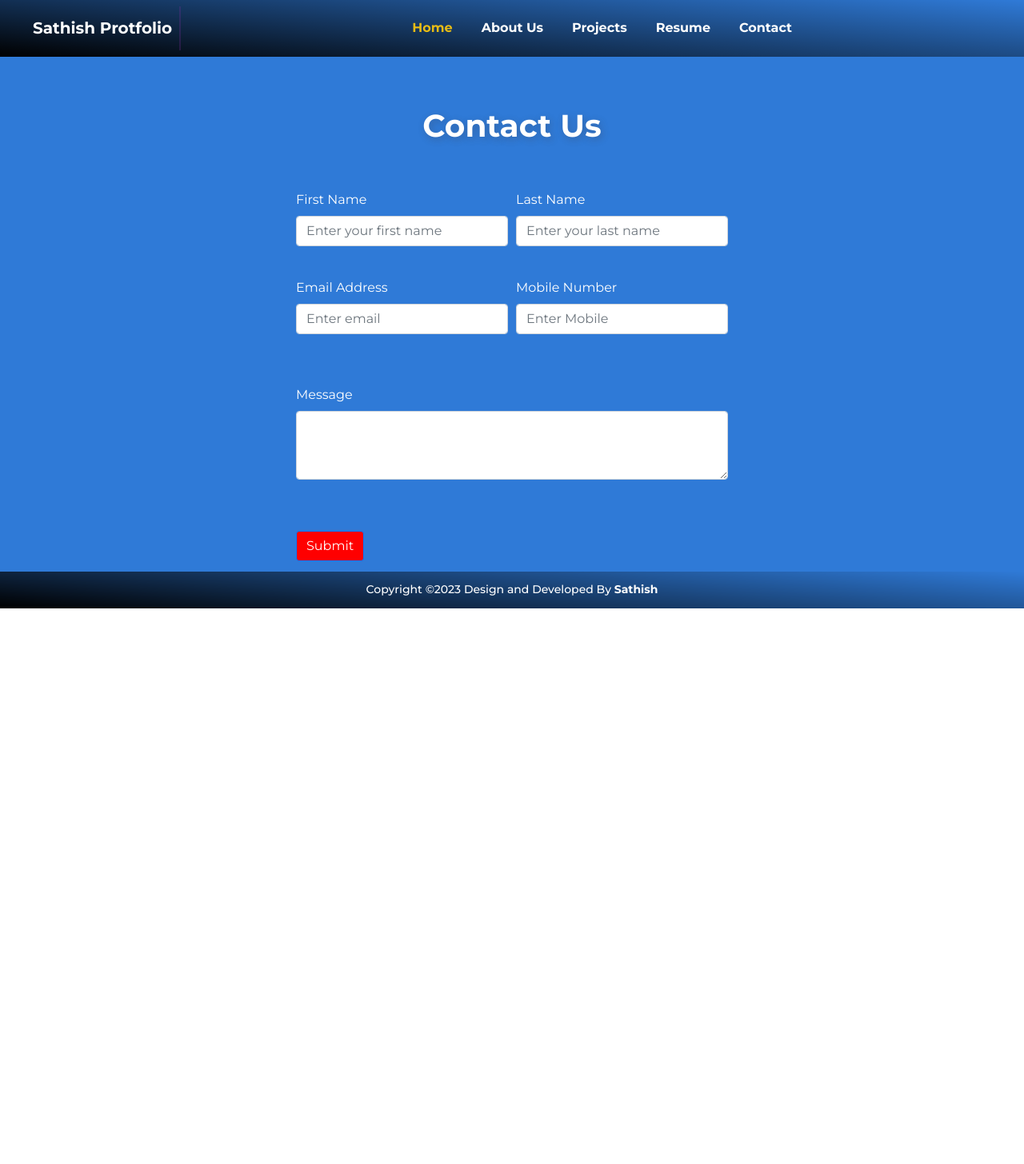
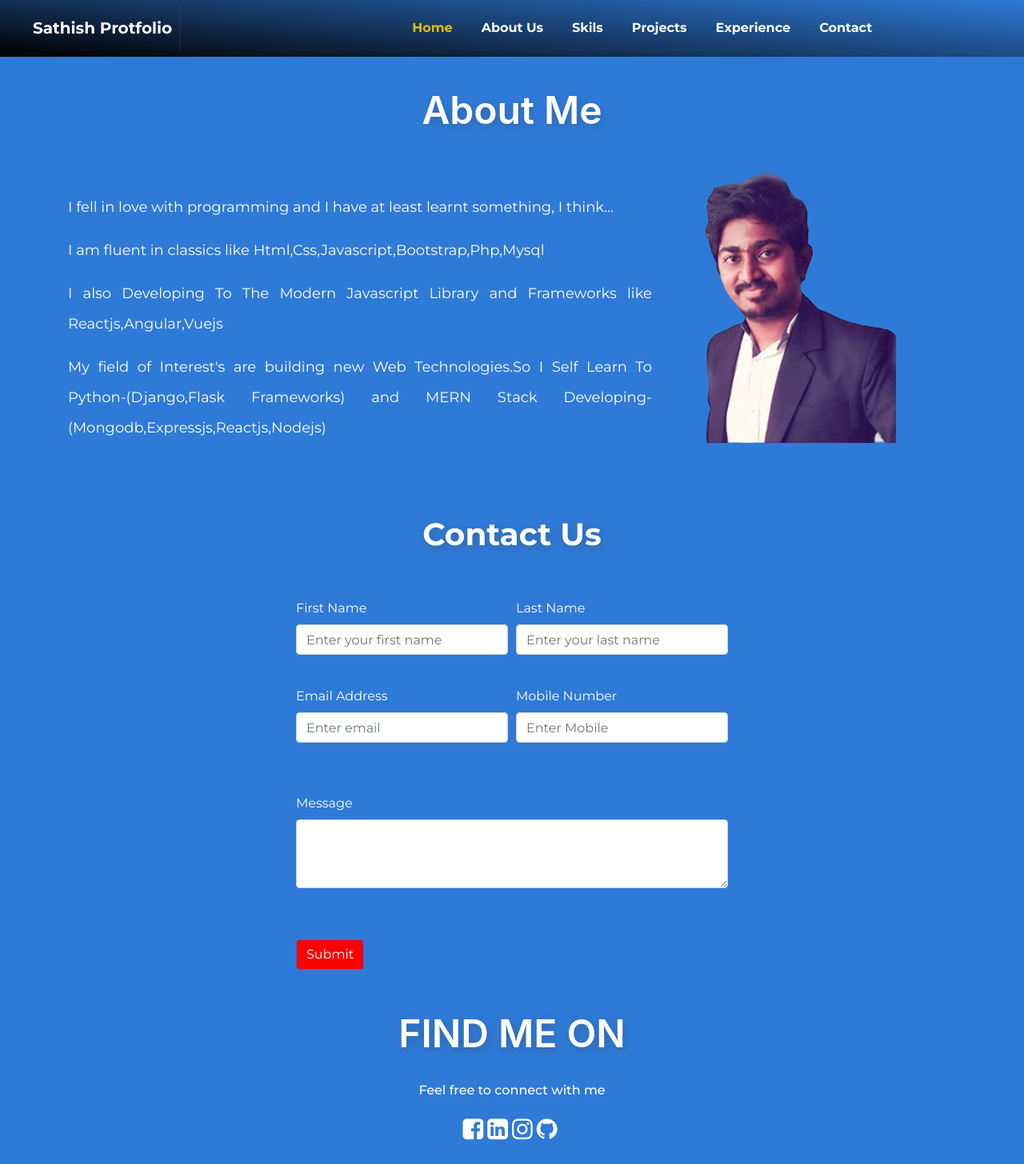
Before and after one commit to sathish19961412/sathishprofile, a React (Create React App) app: page /contact in a window 1280 px wide. Shown: the whole page at 80% size. Before the commit the page ends 800 px from the top, so only its background shows below. Built offline with nearby package versions, Linux system fonts and the light colour scheme; a small style sheet from the web is missing.

Commit message:
Create Landing Portfolio in Reactjs smoth scrolling use

```diff
--- a/package.json
+++ b/package.json
@@ -16,6 +16,7 @@
     "react-dom": "^18.2.0",
     "react-router-dom": "^6.3.0",
     "react-scripts": "5.0.1",
+    "react-scroll": "^1.8.9",
     "web-vitals": "^2.1.4"
   },
   "scripts": {
--- a/src/About.js
+++ b/src/About.js
@@ -9,7 +9,6 @@ export default function Abouts()
 {
       return(
         <Fragment>
-         <Navbar/>
   <section id="about">
   <div className='container'>
       <div className='row'>
@@ -22,7 +21,6 @@ export default function Abouts()
       </div>
   </div>
 </section>
-<Footer></Footer>
 </Fragment>
       );
 }
--- a/src/App.js
+++ b/src/App.js
@@ -2,10 +2,10 @@
 import React from 'react';
 import './App.css';
 import '../src/assets/css/cssanimation.css';
+import Navbar from './Navbar';
 import Home from './Home';
-import {Routes,Route} from 'react-router-dom';
 import Contacts from './Contact';
-import Abouts from './About';
+import Footer from './Footer';
 import AOS from "aos";
 import "aos/dist/aos.css";
 AOS.init();
@@ -13,11 +13,10 @@ AOS.init();
 function App() {
   return (
     <div className="App">
-        <Routes>
-            <Route path='/' element={<Home />}></Route>
-            <Route path='/about' element={<Abouts/>}></Route>
-            <Route path='/contact' element={<Contacts/>}></Route>
-        </Routes>
+        <Navbar />
+        <Home/>
+        <Contacts />
+        <Footer />
     </div>
   );
 }
--- a/src/Contact.js
+++ b/src/Contact.js
@@ -4,8 +4,7 @@ import {useRef} from "react";
 import { Fragment, useState} from "react";
 import emailjs from '@emailjs/browser';
 import data from './data/Homedata.json';
-import Navbar from './Navbar';
-import Footer  from './Footer';
+import { Element } from 'react-scroll'
 
 export default function Contacts()
 {
@@ -129,8 +128,7 @@ export default function Contacts()
     }
 
     return(
-        <Fragment>
-         <Navbar/>
+        <Element name='contact' className='contact'>
           <section id='banner1'>
             <div className='container'>
                 <div className='row'>
@@ -233,7 +231,6 @@ export default function Contacts()
             </div>
 
           </section>
-          <Footer></Footer>
-          </Fragment>
+          </Element>
     );
 }
--- a/src/Footer.js
+++ b/src/Footer.js
@@ -6,18 +6,35 @@ export default function Footer()
 {
     return(
         <>
-        <section id="footer">
-            <div className="container">
-                <div className="row">
-                    <div className="col-md-12">
-                        <div className="d-flex justify-content-center">
-                            <span className="footer-1">Copyright ©2023 Design and Developed  By <b className="color:#000;">Sathish</b></span>
-                        </div>
+       <section id="banner1">
+     <div className='container'>
+          <div className='row'>
+              <div className='col-md-12'>
+                 <h1 className='text-center heading' data-aos="zoom-out-up" data-aos-easing="linear" data-aos-duration="500" data-aos-once="true">FIND ME ON</h1>
+                 <div className='d-flex justify-content-center'>
+                    <p className='sub-2' data-aos="fade-up" data-aos-easing="linear" data-aos-duration="500" data-aos-once="true">Feel free to connect with me</p>
+                 </div>
+                 <div>
+                    <ul id="unorder">
+                         <a href='https://www.facebook.com/people/Sathish-Sathish/pfbid02tJ5J3ZAPXn5HyjJyNeSV7eEqqBkK8rPXvJePgL4e6akUGkNmWf8n1cTE2WawCi5gl/' target='_blank'>
+                              <li data-aos="fade-left" data-aos-easing="linear" data-aos-duration="500" data-aos-once="true"><i class="fa fa-facebook-square" aria-hidden="true"></i></li>
+                         </a>
+                         <a href='https://www.linkedin.com/in/sathish-8a3573137/' target='_blank'>
+                              <li data-aos="fade-up" data-aos-easing="linear" data-aos-duration="500" data-aos-once="true"><i class="fa fa-linkedin-square" aria-hidden="true"></i></li>
+                         </a>
+                         <a href='https://www.instagram.com/cz12sathish/?igshid=MzNlNGNkZWQ4Mg%3D%3D' target='_blank'>
+                              <li data-aos="fade-down" data-aos-easing="linear" data-aos-duration="500" data-aos-once="true"><i class="fa fa-instagram" aria-hidden="true"></i></li>
+                         </a>
+                         <a href='https://github.com/sathish19961412' target='_blank'>
+                              <li data-aos="fade-right" data-aos-easing="linear" data-aos-duration="500" data-aos-once="true"><i class="fa fa-github" aria-hidden="true"></i></li>
+                         </a>
+                    </ul>
+                 </div>
+              </div>
+          </div>
+     </div>
+</section>
 
-                    </div>
-                </div>
-            </div>
-        </section>
       </>
     );
 }
--- a/src/Home.js
+++ b/src/Home.js
@@ -3,15 +3,11 @@ import subimage from './sub_image.png';
 import './banner.jpg';
 import { Fragment } from "react";
 import './App.css';
-import Navbar from './Navbar';
-import Footer  from './Footer';
-
+import { Element } from 'react-scroll'
 export default function Home()
 {
       return(
-        <Fragment>
-        <Navbar/>
-
+        <Element name='about' className='about'>
           <section id="banner1">
                <div className='container'>
                     <div className='row'>
@@ -39,37 +35,7 @@ export default function Home()
                     </div>
                </div>
           </section>
+         </Element>
 
-<section id="banner1">
-     <div className='container'>
-          <div className='row'>
-              <div className='col-md-12'>
-                 <h1 className='text-center heading' data-aos="zoom-out-up" data-aos-easing="linear" data-aos-duration="500" data-aos-once="true">FIND ME ON</h1>
-                 <div className='d-flex justify-content-center'>
-                    <p className='sub-2' data-aos="fade-up" data-aos-easing="linear" data-aos-duration="500" data-aos-once="true">Feel free to connect with me</p>
-                 </div>
-                 <div>
-                    <ul id="unorder">
-                         <a href='https://www.facebook.com/people/Sathish-Sathish/pfbid02tJ5J3ZAPXn5HyjJyNeSV7eEqqBkK8rPXvJePgL4e6akUGkNmWf8n1cTE2WawCi5gl/' target='_blank'>
-                              <li data-aos="fade-left" data-aos-easing="linear" data-aos-duration="500" data-aos-once="true"><i class="fa fa-facebook-square" aria-hidden="true"></i></li>
-                         </a>
-                         <a href='https://www.linkedin.com/in/sathish-8a3573137/' target='_blank'>
-                              <li data-aos="fade-up" data-aos-easing="linear" data-aos-duration="500" data-aos-once="true"><i class="fa fa-linkedin-square" aria-hidden="true"></i></li>
-                         </a>
-                         <a href='https://www.instagram.com/cz12sathish/?igshid=MzNlNGNkZWQ4Mg%3D%3D' target='_blank'>
-                              <li data-aos="fade-down" data-aos-easing="linear" data-aos-duration="500" data-aos-once="true"><i class="fa fa-instagram" aria-hidden="true"></i></li>
-                         </a>
-                         <a href='https://github.com/sathish19961412' target='_blank'>
-                              <li data-aos="fade-right" data-aos-easing="linear" data-aos-duration="500" data-aos-once="true"><i class="fa fa-github" aria-hidden="true"></i></li>
-                         </a>
-                    </ul>
-                 </div>
-              </div>
-          </div>
-     </div>
-</section>
-
-<Footer></Footer>
-</Fragment>
       );
 }
--- a/src/Navbar.js
+++ b/src/Navbar.js
@@ -1,28 +1,32 @@
-import {Link} from "react-router-dom";
+
+import {Link,Element} from 'react-scroll';
 export default function Navbar(){
     return(
         <header id="fixed">
         <nav className="navbar navbar-expand-lg navbar-light">
-        <a className="navbar-brand text-white font-weight-bold cssanimation typing" href="#" data-aos="zoom-out" data-aos-easing="linear" data-aos-duration="500" data-aos-once="true">Sathish Protfolio</a>
+        <Element name='home' className="navbar-brand text-white font-weight-bold cssanimation typing"  data-aos="zoom-out" data-aos-easing="linear" data-aos-duration="500" data-aos-once="true">Sathish Protfolio</Element>
         <button className="navbar-toggler" type="button" data-toggle="collapse" data-target="#navbarSupportedContent" aria-controls="navbarSupportedContent" aria-expanded="false" aria-label="Toggle navigation">
         <span className="navbar-toggler-icon"></span>
         </button>
         <div className="collapse navbar-collapse" id="navbarSupportedContent">
         <ul className="navbar-nav mr-auto">
              <li className="nav-item active">
-             <Link to="/" className="nav-link">Home <span className="sr-only">(current)</span></Link>
+             <Link to="home"  className="nav-link">Home <span className="sr-only">(current)</span></Link>
              </li>
              <li className="nav-item">
-             <Link to="/about" className="nav-link">About Us</Link>
+             <Link to="about" smooth={true} duration={500} className="nav-link">About Us</Link>
              </li>
              <li className="nav-item">
-             <Link to="/about" className="nav-link">Projects</Link>
+               <Link to="skils" smooth={true} duration={500} className="nav-link">Skils</Link>
              </li>
              <li className="nav-item">
-             <Link to="/about" className="nav-link">Resume</Link>
+                <Link to="projects" smooth={true} duration={500} className="nav-link">Projects</Link>
              </li>
              <li className="nav-item">
-             <Link to="/contact" className="nav-link">Contact</Link>
+                <Link to="exp" smooth={true} duration={500} className="nav-link">Experience </Link>
+             </li>
+             <li className="nav-item">
+                <Link to="contact" smooth={true} duration={500} className="nav-link">Contact</Link>
              </li>
 
         </ul>
--- a/src/index.css
+++ b/src/index.css
@@ -16,3 +16,211 @@ code {
     top: 0px;
     z-index: 11;
 }
+p{
+  color: #fff;
+}
+#unorder
+{
+  list-style-type: none;
+  display: flex;
+  justify-content: center;
+  padding-left:0px;
+}
+#unorder li i
+{
+
+  display:flex;
+  color:#fff;
+  margin-right: 5px;
+  font-size: 30px;
+}
+.App3
+{
+  float:center;
+}
+.productimg
+{
+  width:auto;
+  height:60%;
+}
+.text-1
+{
+  text-align: center;
+}
+
+.font-change p
+{
+  font-size: 18px;
+  line-height: 38px;
+  position: relative;
+  top: 48px;
+}
+.text-1
+{
+  color: #b4ff00;
+}
+#banner
+{
+  background:url('banner.jpg');
+  background-repeat: no-repeat;
+  background-size: cover;
+  background-position:center;
+}
+#banner1
+{
+  padding-top: 1%;
+  padding-bottom: 1%;
+  background:url('./header_footer.jpg');
+}
+.sub-1
+{
+  color:#6c757d ;
+  font-family: 'Montserrat', sans-serif;
+}
+.sub-2
+{
+  color: #fff;
+  font-family: 'Montserrat', sans-serif;
+  font-size: 16px;
+  text-align: justify;
+  line-height: 34px;
+  font-weight: 500;
+}
+p{
+  font-size:20px;
+  line-height:40px;
+}
+.fa
+{
+  color:#1a3058;
+}
+.table thead th
+{
+  color: #1a3058;
+  padding: 3%;
+}
+th
+{
+  padding: 3% !important;
+}
+#footer
+{
+  padding-top: 1%;
+  padding-bottom: 1%;
+  background:linear-gradient(5deg, black, transparent),url('./header_footer.jpg');
+}
+.footer-1 {
+  color: #ffffff;
+  font-weight: 500;
+  font-size: 14px;
+}
+.table
+{
+  background:#f0f6fa !important;
+}
+.sub-title {
+  font-size: 0.8rem;
+}
+.banner-haead-1
+{
+  color: #fff;
+  font-size: 39px;
+  font-weight: bold;
+  /* max-width: 719px; */
+  text-align: justify;
+  line-height: 50px;
+  text-transform: capitalize;
+  font-family: 'Montserrat', sans-serif;
+  text-shadow: 2px 3px 10px rgb(64 60 67 / 30%);
+}
+label
+{
+  color:#fff;
+}
+.btn-primary
+{
+  background: red !important;
+}
+.heading
+{
+  font-family: "Calibre-Bold",-apple-system,BlinkMacSystemFont,"Segoe UI",Roboto,Helvetica,Arial,sans-serif;
+font-size: 3rem;
+font-weight: 600;
+line-height: 1;
+color: #fff;
+z-index: 1;
+margin: 30px;
+text-align: center;
+text-shadow: 2px 3px 10px rgb(64 60 67 / 30%);
+}
+.para-1
+{
+    text-align: justify;
+    line-height: 25px;
+    text-transform: capitalize;
+    width: 68%;
+    font-weight: 500;
+    font-family: 'Lato', sans-serif;
+}
+.gp-1
+{
+  position: absolute;
+}
+.as-1
+{
+  position: relative;
+  left: 34%;
+}
+.banner-haead-2
+{
+  color: black;
+  font-size: 20px;
+  font-weight: 800;
+}
+@media (prefers-reduced-motion: no-preference) {
+  .App-logo {
+    animation: App-logo-spin infinite 20s linear;
+  }
+}
+
+.App-header {
+  background-color: #282c34;
+  min-height: 100vh;
+  display: flex;
+  flex-direction: column;
+  align-items: center;
+  justify-content: center;
+  font-size: calc(10px + 2vmin);
+  color: white;
+}
+
+.App-link {
+  color: #61dafb;
+}
+
+@keyframes App-logo-spin {
+  from {
+    transform: rotate(0deg);
+  }
+  to {
+    transform: rotate(360deg);
+  }
+}
+
+@media only screen and (max-width:767px)
+{
+
+}
+
+@media only screen and (max-width:680px)
+{
+
+}
+
+@media only screen and (max-width:368px)
+{
+  .heading
+  {
+    font-size:2rem;
+  }
+}
```
Also changed, not shown: 1 other file (tests, documents, lock files or other folders). Lines whose indentation alone changed are shown as unchanged.
